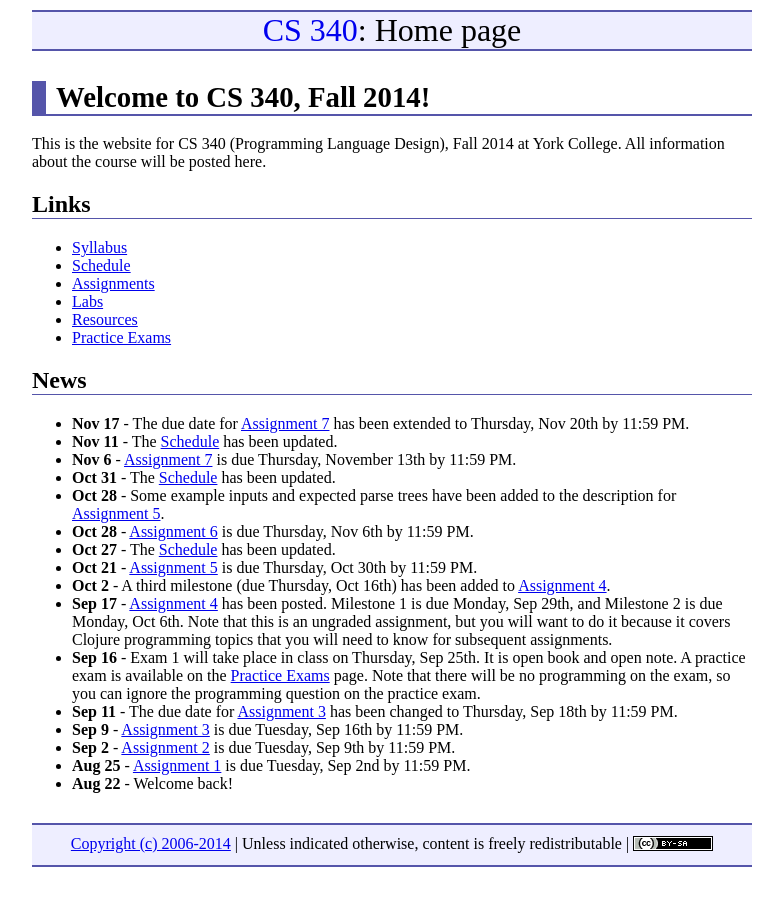
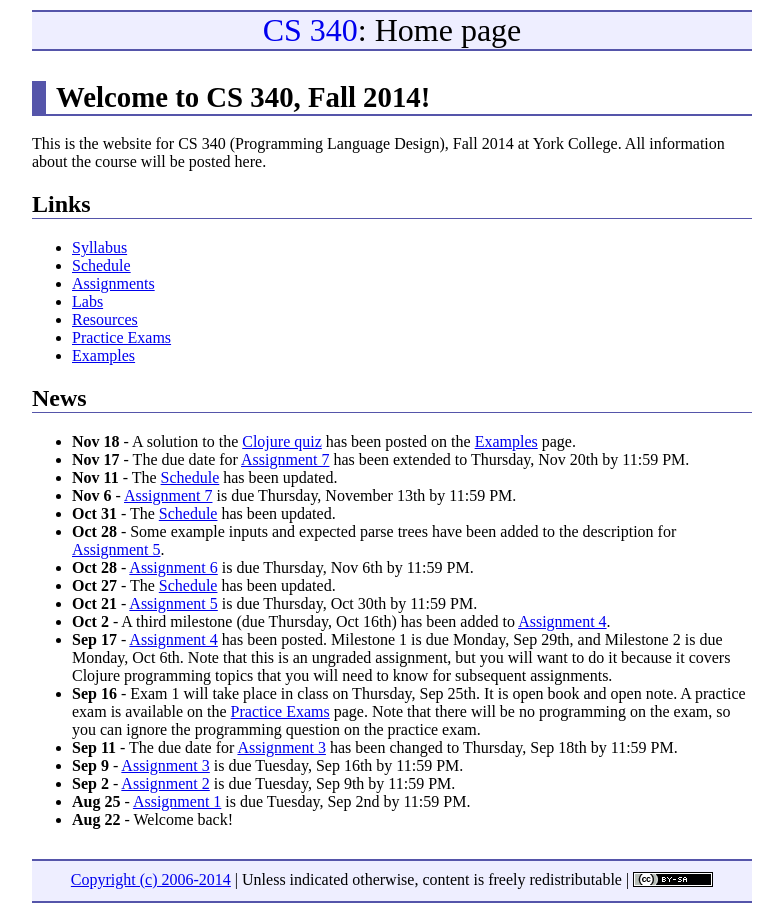
Before and after one commit to ycpcs/cs340-fall2014, a Jekyll site: the page built from index.md, in a window 1280 px wide. Shown: the whole page, without its empty margins (248-1031 px from the left). Built offline with Jekyll 4.4.1, drawn with Linux system fonts in a browser that asks for light colours; nearby versions of some CDN libraries; Markdown is read by kramdown in place of the engine named in the settings.

Commit message:
solution to Clojure quiz

```diff
--- a/index.md
+++ b/index.md
@@ -15,9 +15,11 @@ This is the website for CS 340 (Programming Language Design), Fall 2014 at York
 * [Labs](labs/index.html)
 * [Resources](resources/index.html)
 * [Practice Exams](practice/index.html)
+* [Examples](examples/index.html)
 
 ## News
 
+* **Nov 18** - A solution to the [Clojure quiz](assign/clojure-quiz.html) has been posted on the [Examples](examples/index.html) page.
 * **Nov 17** - The due date for [Assignment 7](assign/assign07.html) has been extended to Thursday, Nov 20th by 11:59 PM.
 * **Nov 11** - The [Schedule](schedule.html) has been updated.
 * **Nov 6** - [Assignment 7](assign/assign07.html) is due Thursday, November 13th by 11:59 PM.
```
Also changed, not shown: examples/index.md (added, +6 -0 lines), 1 other file.
